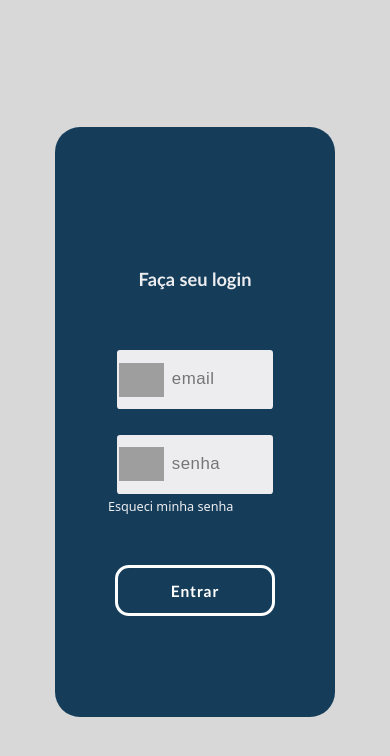
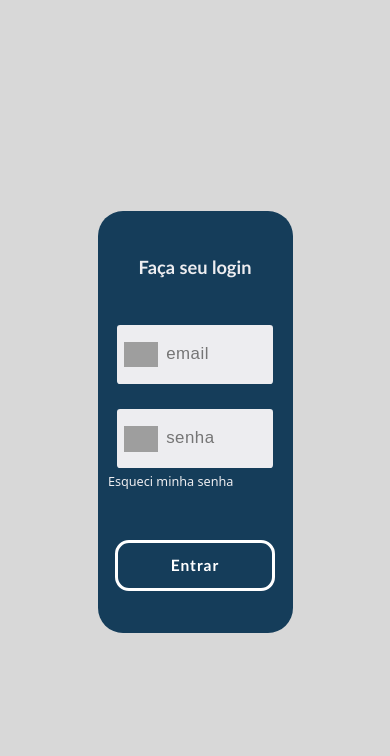
Before and after one commit to Stefanieszr/projetofacul, a plain HTML site: page index.html in a window 390 px wide. Drawn offline with Linux system fonts and the light colour scheme; grey boxes are pictures that could not be loaded.

Commit message:
Update styles.css

```diff
--- a/styles.css
+++ b/styles.css
@@ -170,7 +170,7 @@ body{
         height: 50vh;
         width: 50vw;
         grid-template-columns: auto;
-        grid-template-rows: 15vh 10vh 10vh 0vh 20vh;
+        grid-template-rows: 12vh 10vh 10vh 0vh 20vh;
         grid-template-areas:
         "div"
         "div"
@@ -202,8 +202,17 @@ body{
     }
 
 }
+@media screen and (max-width: 500px){
+    .content-section-02{
+        background-color: var(--background-color-);
+        padding: 0vh 0vh;
+    }
+    #img-icone{
+        height: 3vh;
+    }
+}
 
-@media screen and (max-width: 1020px) and (orientation: landscape){
+@media screen and (max-width: 1200px) and (orientation: landscape){
     :root{
         --section-one-font-size-h1: 5vh;
         --input-date-width: 50vw;
```
